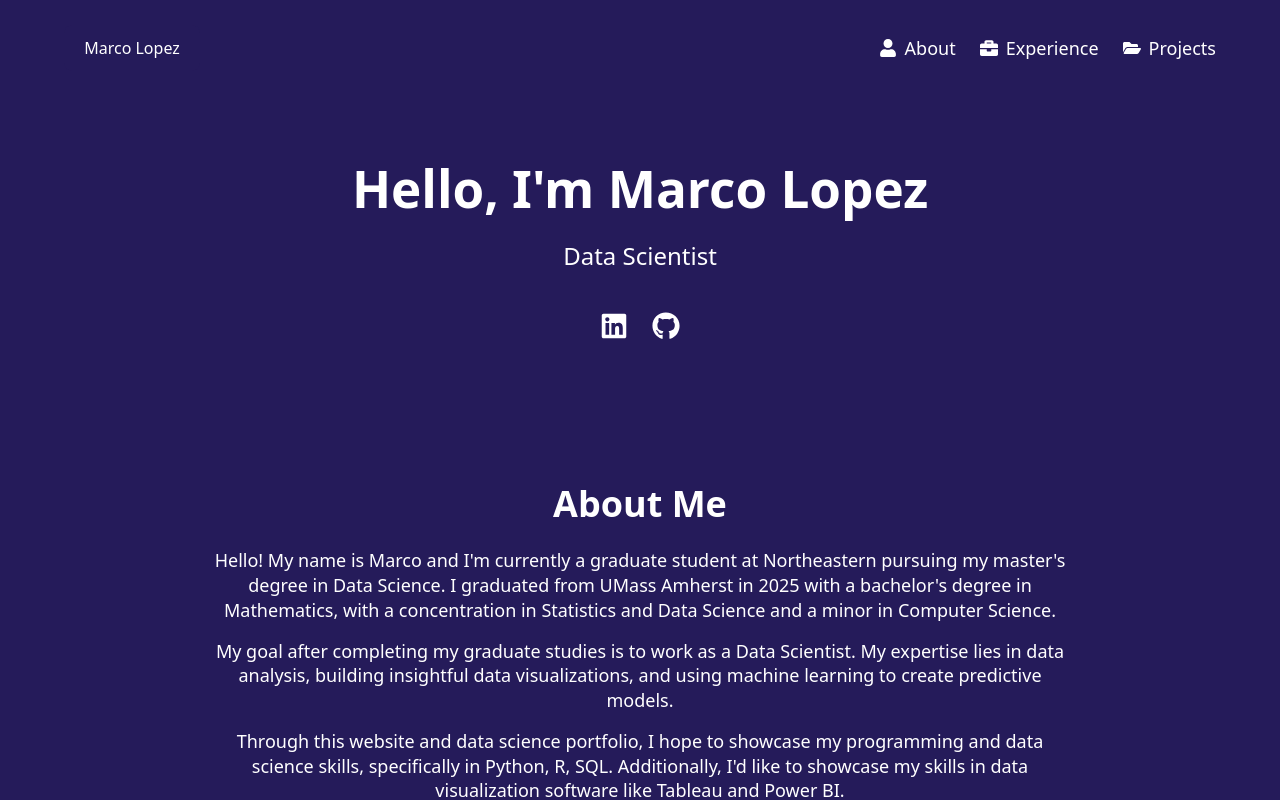
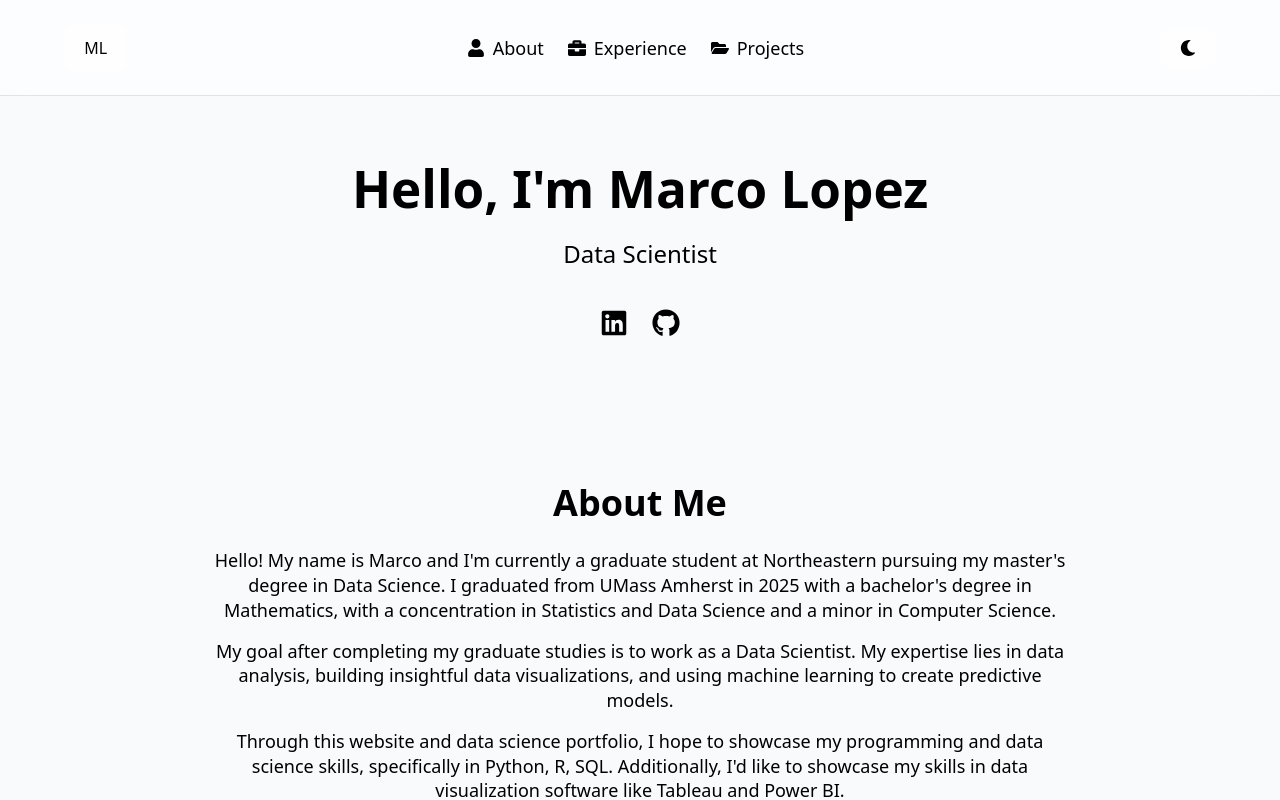
Before and after one commit to malopez3/personal_portfolio, a React (Vite) app: page / in a window 1280 px wide. Built offline with nearby package versions, Linux system fonts and the light colour scheme.

Commit message:
Changed to light and dark mode

```diff
--- a/index.html
+++ b/index.html
@@ -6,7 +6,7 @@
     <meta name="viewport" content="width=device-width, initial-scale=1.0" />
     <title>Marco Lopez</title>
   </head>
-  <body class="bg-white text-black">
+  <body class="bg-[#f8fafc] text-black">
     <div id="root"></div>
     <script type="module" src="/src/main.jsx"></script>
   </body>
--- a/src/App.jsx
+++ b/src/App.jsx
@@ -5,30 +5,31 @@ import Experience from './components/Experience';
 import Projects from './components/Projects';
 import { FaGithub, FaLinkedin } from 'react-icons/fa'; // ← New icons here
 import { motion } from "framer-motion";
+import { ThemeProvider } from "./components/ThemeContext";
+import Footer from './components/Footer';
 
 function App() {
   return (
+    <ThemeProvider> {/* Wrap entire site */}
       <>
-      {/* FULL-WIDTH NAVBAR GOES HERE */}
+        {/* FULL-WIDTH NAVBAR */}
         <Navbar />
 
         {/* PADDED MAIN CONTENT BELOW */}
-
-    <div className="h-screen flex flex-col px-4 md:px-16 lg:px-32 xl:px-48 bg-[#251b5a]">
-        <main className="flex-grow flex items-center justify-center py-16 text-white">
+        <div className="h-screen flex flex-col px-4 md:px-16 lg:px-32 xl:px-48">
+          <main className="flex-grow flex items-center justify-center py-16">
             <div className="text-center space-y-6">
               {/* Greeting and Name */}
-          {/* Transition with fade-in */}
               <motion.h1
-            className = "text-5xl font-extrabold"
-            initial = {{opacity: 0}}
-            animate = {{opacity: 1}}
-            transition = {{duration: 2}}
+                className="text-5xl font-extrabold"
+                initial={{ opacity: 0 }}
+                animate={{ opacity: 1 }}
+                transition={{ duration: 2 }}
               >
                 Hello, I'm Marco Lopez
               </motion.h1>
               <motion.h2
-            className="text-2xl font-medium text-white-800"
+                className="text-2xl font-medium"
                 initial={{ opacity: 0 }}
                 animate={{ opacity: 1 }}
                 transition={{ duration: 2, delay: 0.5 }}
@@ -36,66 +37,36 @@ function App() {
                 Data Scientist
               </motion.h2>
 
-          {/* Social Icons (linkedin and github) */}
-          <div className = "flex justify-center gap-6 pt-4">
-            <a
-              href = "https://www.linkedin.com/in/marco-lopez-926a93283/"
-              target = "_blank"
-              rel = "noopener noreferrer"
-              className = "text-black hover:text-gray-600 transition"
-              >
-              <FaLinkedin size = {28} />
-            </a>
-              <a
-                href = "https://github.com/malopez3"
-                target = "_blank"
-                rel = "noopener noreferrer"
-                className = "test-black hover:text-gray-600 transition"
-                >
-                <FaGithub size = {28} />
-            </a>
-          </div>
-        </div>
-      </main>
-      <About/>
-      <Experience/>
-      <Projects/>
-
-      {/* FOOTER */}
-      {/* ICON FOOTER LINKS - always visible on both mobile and desktop*/}
-
-      <footer className="text-center text-sm text-white bg-[#251b5a] border-t border-white-300 py-4
-      fixed bottom-0 left-0 w-full z-50 md:static">
-        <div className="flex justify-center gap-6 mb-2 bg-[#251b5a]">
+              {/* Social Icons */}
+              <div className="flex justify-center gap-6 pt-4">
                 <a
                   href="https://www.linkedin.com/in/marco-lopez-926a93283/"
                   target="_blank"
                   rel="noopener noreferrer"
-          className="text-2xl hover:text-white-700"
+                  className="hover:text-gray-600 transition"
                 >
-        <FaLinkedin />
+                  <FaLinkedin size={28} />
                 </a>
                 <a
                   href="https://github.com/malopez3"
                   target="_blank"
                   rel="noopener noreferrer"
-          className="text-2xl hover:text-white-600"
+                  className="hover:text-gray-600 transition"
                 >
-        <FaGithub />
+                  <FaGithub size={28} />
                 </a>
               </div>
-        {/* Below is hidden on mobile */}
+            </div>
+          </main>
 
-        <div className="hidden md:block">
-        <p>© {new Date().getFullYear()} Marco Lopez. All rights reserved.</p>
+          <About />
+          <Experience />
+          <Projects />
+          <Footer />
 
-        <p className="mt-1 text-xs text-white-500 max-w-xl mx-auto px-4">
-          All logos and images are the property of their respective owners and are used for identification and educational purposes only.
-        </p>
-        </div>
-      </footer>
         </div>
       </>
+    </ThemeProvider> // closes the wrapper
   );
 }
 
--- a/src/components/About.jsx
+++ b/src/components/About.jsx
@@ -5,7 +5,7 @@ import northeasternLogo from '../assets/NORTHEASTERN.png';
 
 const About = () => {
     return(
-        <section id="about" className = "py-20 text-white bg-[#251b5a]">
+        <section id="about" className = "py-20">
             <motion.div
                 className = "max-w-4xl mx-auto px-4 space-y-6"
                 initial = {{ opacity: 0, y: 50 }}
@@ -15,17 +15,17 @@ const About = () => {
                 >
                 {/* ABOUT ME SECTION */}
                 <h2 className = "text-4xl font-bold text-center">About Me</h2>
-                <p className="text-center leading-snug text-white text-base md:text-lg mb-4">
+                <p className="text-center leading-snug text-base md:text-lg mb-4">
                     Hello! My name is Marco and I'm currently a graduate student at Northeastern pursuing my master's degree in Data Science.
                     I graduated from UMass Amherst in 2025 with a bachelor's degree in Mathematics,
                     with a concentration in Statistics and Data Science and a minor in Computer Science.
                 </p>
-                <p className="text-center leading-snug text-white text-base md:text-lg mb-4">
+                <p className="text-center leading-snug text-base md:text-lg mb-4">
                     My goal after completing my graduate studies is to work as a Data Scientist.
                     My expertise lies in data analysis, building insightful data visualizations, and using machine learning to create predictive models.
 
                 </p>
-                <p className="text-center leading-snug text-white text-base md:text-lg mb-4">
+                <p className="text-center leading-snug text-base md:text-lg mb-4">
                     Through this website and data science portfolio, I hope to showcase my programming and data science skills, specifically in Python, R, SQL.
                     Additionally, I'd like to showcase my skills in data visualization software like Tableau and Power BI.
 
@@ -35,13 +35,13 @@ const About = () => {
           {/* UMass Logo */}
           <div className="flex flex-col items-center">
             <img src={umassLogo} alt="UMass Amherst" className="h-40 object-contain" />
-            <p className="mt-2 text-sm text-white-700">B.S. in Mathematics (2025)</p>
+            <p className="mt-2 text-sm">B.S. in Mathematics (2025)</p>
           </div>
 
           {/* NEU logo */}
           <div className="flex flex-col items-center">
             <img src={northeasternLogo} alt="Grad School" className="h-40 object-contain" />
-            <p className="mt-2 text-sm text-white-700">M.S. in Data Science (exp. 2027)</p>
+            <p className="mt-2 text-sm">M.S. in Data Science (exp. 2027)</p>
           </div>
         </div>
       </motion.div>
--- a/src/components/Experience.jsx
+++ b/src/components/Experience.jsx
@@ -4,7 +4,7 @@ import FAA from '../assets/FAA.png'
 
 const Experience = () => {
   return (
-    <section id="experience" className="py-20 bg-[#251b5a] text-white">
+    <section id="experience" className="py-20">
       <motion.div
         className="max-w-4xl mx-auto px-4 space-y-10"
         initial={{ opacity: 0, y: 50 }}
@@ -20,8 +20,8 @@ const Experience = () => {
             <img src={FAA} alt="FAA logo" className="w-20 h-20" />
             </div>
           <h3 className="text-2xl font-semibold">Data Science Intern – FAA</h3>
-          <p className="text-sm text-white-600">May 2024 – August 2024</p>
-          <ul className="list-disc list-inside space-y-1 text-white-800">
+          <p className="text-sm">May 2024 – August 2024</p>
+          <ul className="list-disc list-inside space-y-1">
             <li>Conducted exploratory data analysis and created interactive dashboards (using Power BI) to monitor spending and ensure meeting of budget goals.</li>
             <li>Extracted and analyzed large datasets from FAA systems to uncover key performance metrics, identify trends, and improve investigative workflows using Python and Excel.</li>
             <li>Led a data-driven capstone project on employee attrition, delivering actionable recommendations to federal leadership through statistical analysis and compelling visual storytelling.</li>
--- /dev/null
+++ b/src/components/Footer.jsx
@@ -0,0 +1,41 @@
+import { FaLinkedin, FaGithub } from 'react-icons/fa';
+import { ThemeContext } from "./ThemeContext";
+import React, { useState, useContext } from 'react';
+
+export default function Footer() {
+  const [isOpen, setIsOpen] = useState(false);
+  const { darkMode, setDarkMode } = useContext(ThemeContext);
+  return (
+    <footer
+      className={`text-center text-sm py-4 w-full z-50 border-t transition-colors duration-300 ${
+        darkMode ? 'bg-black text-white md:static' : 'bg-white text-black md:static'
+      }`}
+    >
+      <div className="flex justify-center gap-6 mb-2">
+        <a
+          href="https://www.linkedin.com/in/marco-lopez-926a93283/"
+          target="_blank"
+          rel="noopener noreferrer"
+          className="text-2xl"
+        >
+          <FaLinkedin />
+        </a>
+        <a
+          href="https://github.com/malopez3"
+          target="_blank"
+          rel="noopener noreferrer"
+          className="text-2xl"
+        >
+          <FaGithub />
+        </a>
+      </div>
+
+      <div className="hidden md:block">
+        <p>© {new Date().getFullYear()} Marco Lopez. All rights reserved.</p>
+        <p className="mt-1 text-xs max-w-xl mx-auto px-4">
+          All logos and images are the property of their respective owners and are used for identification and educational purposes only.
+        </p>
+      </div>
+    </footer>
+  );
+}
--- a/src/components/Navbar.jsx
+++ b/src/components/Navbar.jsx
@@ -1,41 +1,62 @@
-import React, {useState} from 'react';
-import { FaUser, FaBriefcase, FaFolderOpen, FaEnvelope, FaBars, FaTimes } from 'react-icons/fa';
+import React, { useState, useContext } from "react";
+import {
+  FaUser,
+  FaBriefcase,
+  FaFolderOpen,
+  FaBars,
+  FaTimes,
+  FaSun,
+  FaMoon,
+} from "react-icons/fa";
+import { ThemeContext } from "./ThemeContext";
 
 const Navbar = () => {
   const [isOpen, setIsOpen] = useState(false);
+  const { darkMode, setDarkMode } = useContext(ThemeContext);
 
   return (
-    <nav className="sticky top-0 z-50 w-full bg-[#251b5a] text-white h-[12vh] flex justify-between items-center px-4 md:px-8 lg:px-16">
-      {/* WEBSITE TITLE AND LINK*/}
+    <nav
+  className={`sticky top-0 z-50 w-full h-[12vh] flex justify-between items-center px-4 md:px-8 lg:px-16 transition-colors duration-300 relative
+    ${darkMode ? 'bg-black text-white backdrop-blur-none' : 'bg-[#FFFFFF]/50 text-black backdrop-blur-md'}`}
+>
+      {/* Website Title */}
       <button
         onClick={() => window.location.reload()}
-        className="text-[2.25rem] font-bold !bg-[#251b5a] !text-white border-none cursor-pointer p-0 m-0 hover:underline hidden sm:hidden md:block"
+        className="text-[2.25rem] font-bold border-none cursor-pointer p-0 m-0 hover:underline text-black dark:text-white"
       >
-      Marco Lopez
+        ML
       </button>
 
-      {/* Desktop Navigation Links with Icons */}
+      {/* Desktop Links */}
       <ul className="hidden md:flex gap-6 text-lg">
         <li>
-          <a href="#about" className="flex items-center gap-2 hover:underline focus:outline-none">
+          <a href="#about" className="flex items-center gap-2 hover:underline">
             <FaUser /> About
           </a>
         </li>
         <li>
-          <a href="#experience" className="flex items-center gap-2 hover:underline focus:outline-none">
+          <a href="#experience" className="flex items-center gap-2 hover:underline">
             <FaBriefcase /> Experience
           </a>
         </li>
         <li>
-          <a href="#projects" className="flex items-center gap-2 hover:underline focus:outline-none">
+          <a href="#projects" className="flex items-center gap-2 hover:underline">
             <FaFolderOpen /> Projects
           </a>
         </li>
       </ul>
 
-       {/* Mobile Hamburger Menu Button Starts here*/}
+      {/* Theme Toggle */}
+      <button
+        onClick={() => setDarkMode(!darkMode)}
+        className="ml-4 p-2 rounded border border-gray-300 dark:border-gray-600 transition-colors duration-300"
+        aria-label="Toggle Theme"
+      >
+        {darkMode ? <FaSun /> : <FaMoon />}
+      </button>
 
-       <button
+      {/* Mobile Menu Button */}
+      <button
         className="md:hidden p-2 focus:outline-none"
         onClick={() => setIsOpen(!isOpen)}
         aria-label="Toggle menu"
@@ -45,36 +66,27 @@ const Navbar = () => {
 
       {/* Mobile Menu */}
       {isOpen && (
-        <div className="absolute top-full left-0 w-full bg-black shadow-md flex flex-col items-center py-4 md:hidden z-40">
-          <a
-            href="#about"
-            className="py-2 text-lg w-full text-center hover:underline"
-            onClick={() => setIsOpen(false)}
-          >
+        <div className="absolute top-full left-0 w-full bg-[#f7f9fb]/80 dark:bg-black shadow-md flex flex-col items-center py-4 md:hidden transition-colors duration-300 backdrop-blur-md dark:backdrop-blur-none z-40">
+          <a href="#about" className="py-2 text-lg w-full text-center hover:underline" onClick={() => setIsOpen(false)}>
             <div className="flex justify-center items-center gap-2">
               <FaUser /> About
             </div>
           </a>
-          <a
-            href="#experience"
-            className="py-2 text-lg w-full text-center hover:underline"
-            onClick={() => setIsOpen(false)}
-          >
+          <a href="#experience" className="py-2 text-lg w-full text-center hover:underline" onClick={() => setIsOpen(false)}>
             <div className="flex justify-center items-center gap-2">
               <FaBriefcase /> Experience
             </div>
           </a>
-          <a
-            href="#projects"
-            className="py-2 text-lg w-full text-center hover:underline"
-            onClick={() => setIsOpen(false)}
-          >
+          <a href="#projects" className="py-2 text-lg w-full text-center hover:underline" onClick={() => setIsOpen(false)}>
             <div className="flex justify-center items-center gap-2">
               <FaFolderOpen /> Projects
             </div>
           </a>
         </div>
       )}
+
+      {/* Subtle Bottom Line */}
+      <div className="absolute bottom-0 left-0 w-full h-px bg-black/10 dark:bg-white/10"></div>
     </nav>
   );
 };
--- a/src/components/Projects.jsx
+++ b/src/components/Projects.jsx
@@ -65,7 +65,7 @@ const projects = [
 
 const Projects = () => {
   return (
-    <section id="projects" className="py-20 text-white bg-[#251b5a]">
+    <section id="projects" className="py-20">
       <motion.div
         className="max-w-4xl mx-auto px-4"
         initial={{ opacity: 0, y: 50 }}
@@ -78,7 +78,7 @@ const Projects = () => {
           {projects.map((project, index) => (
             <div
               key={index}
-              className="border border-white-200 rounded-lg shadow hover:shadow-lg transition p-4 flex flex-col bg-[#1a76d2]"
+              className="border border-white-200 rounded-lg shadow hover:shadow-lg transition p-4 flex flex-col"
             >
               <img
                 src={project.image}
--- /dev/null
+++ b/src/components/ThemeContext.jsx
@@ -0,0 +1,28 @@
+import { createContext, useState, useEffect } from "react";
+
+// Create the Theme Context
+export const ThemeContext = createContext();
+
+export const ThemeProvider = ({ children }) => {
+  const [darkMode, setDarkMode] = useState(() => {
+    const saved = localStorage.getItem("darkMode");
+    return saved ? JSON.parse(saved) : false;
+  });
+
+  useEffect(() => {
+    if (darkMode) {
+      // Only add or remove the 'dark' class
+      document.body.classList.add("dark");
+    } else {
+      document.body.classList.remove("dark");
+    }
+    // Save preference
+    localStorage.setItem("darkMode", JSON.stringify(darkMode));
+  }, [darkMode]);
+
+  return (
+    <ThemeContext.Provider value={{ darkMode, setDarkMode }}>
+      {children}
+    </ThemeContext.Provider>
+  );
+};
--- a/src/index.css
+++ b/src/index.css
@@ -3,52 +3,63 @@
 @tailwind components;
 @tailwind utilities;
 
-/* ✅ Ensure full height and base theming */
+/* Full height and base styling */
 html,
 body,
 #root {
   height: 100%;
   margin: 0;
   padding: 0;
-  background-color: #251b5a;
-  color: white;
   overflow-x: hidden;
-  scroll-padding-top: 4rem; /* adjust to your navbar height if needed */
-}
-
-/* ✅ Typography & theme defaults */
-:root {
+  scroll-padding-top: 4rem; /* adjust to your navbar height */
   font-family: system-ui, Avenir, Helvetica, Arial, sans-serif;
   line-height: 1.5;
   font-weight: 400;
-
-  color-scheme: dark;
-  color: white;
-  background-color: #251b5a;
-
   font-synthesis: none;
   text-rendering: optimizeLegibility;
   -webkit-font-smoothing: antialiased;
   -moz-osx-font-smoothing: grayscale;
 }
 
-/* ✅ Headings and text elements */
+/* Light / Dark Mode Classes */
+body.light {
+  background-color: #f8fafc;
+  color: black;
+  transition: background-color 0.3s, color 0.3s;
+}
+
+body.dark {
+  background-color: #0d1117; /* dark mode background */
+  color: #f8fafc;
+  transition: background-color 0.3s, color 0.3s;
+}
+
+/* Links inherit theme color */
+body.light a {
+  color: black;
+}
+body.dark a {
+  color: #f8fafc;
+}
+a {
+  font-weight: 500;
+  text-decoration: inherit;
+  transition: color 0.25s;
+}
+a:hover {
+  color: #646cff;
+}
+
+/* Headings and text elements */
 h1 {
   font-size: 3.2em;
   line-height: 1.1;
 }
-
-/* ✅ Link styling */
-a {
-  font-weight: 500;
-  color: white;
-  text-decoration: inherit;
-}
-a:hover {
-  color: #bbbbff;
+h2, h3, h4, h5, h6 {
+  line-height: 1.2;
 }
 
-/* ✅ Button styling */
+/* Buttons */
 button {
   border-radius: 8px;
   border: 1px solid transparent;
@@ -56,9 +67,10 @@ button {
   font-size: 1em;
   font-weight: 500;
   font-family: inherit;
-  background-color: #1a1a1a;
+  background-color: inherit; /* button follows body background */
+  color: inherit; /* text follows body color */
   cursor: pointer;
-  transition: border-color 0.25s;
+  transition: border-color 0.25s, background-color 0.25s, color 0.25s;
 }
 button:hover {
   border-color: #646cff;
@@ -68,10 +80,21 @@ button:focus-visible {
   outline: 4px auto -webkit-focus-ring-color;
 }
 
-/* ✅ Icons – make them white */
+/* Icons / SVGs */
 svg,
 i,
 .icon {
-  fill: white;
-  color: white;
+  color: inherit;
+  fill: currentColor;
+  transition: color 0.25s;
 }
+
+/* Cards / Containers */
+.card {
+  background-color: inherit; /* follow theme */
+  border: 1px solid rgba(0, 0, 0, 0.1); /* light mode border */
+  transition: border-color 0.25s, background-color 0.25s;
+}
+body.dark .card {
+  border-color: rgba(255, 255, 255, 0.1); /* dark mode border */
+}
--- /dev/null
+++ b/tailwind.config.js
@@ -0,0 +1,12 @@
+/** @type {import('tailwindcss').Config} */
+export default {
+  darkMode: 'class',
+  content: [
+    "./index.html",
+    "./src/**/*.{js,jsx,ts,tsx}"
+  ],
+  theme: {
+    extend: {},
+  },
+  plugins: [],
+};
```
Lines whose indentation alone changed are shown as unchanged.
